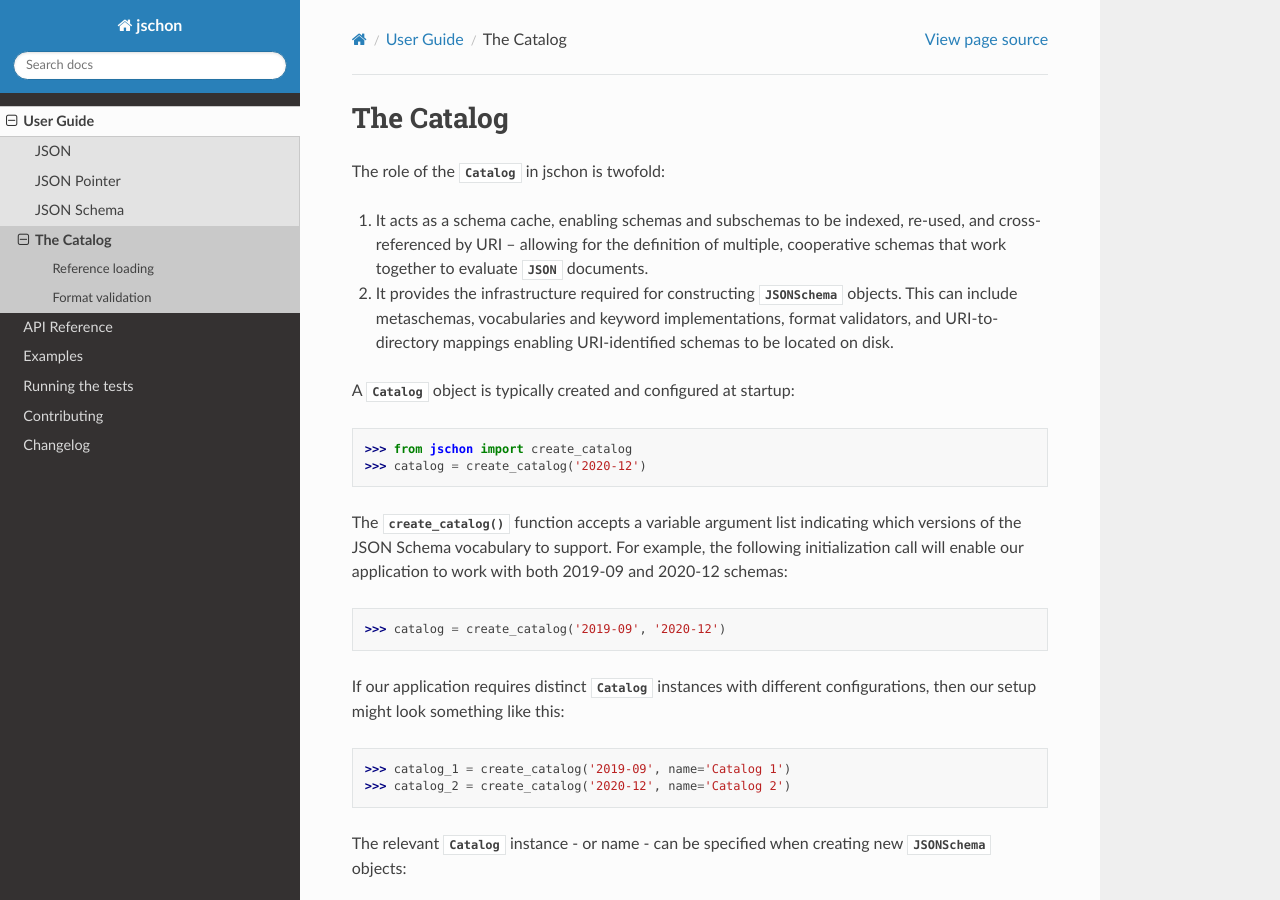
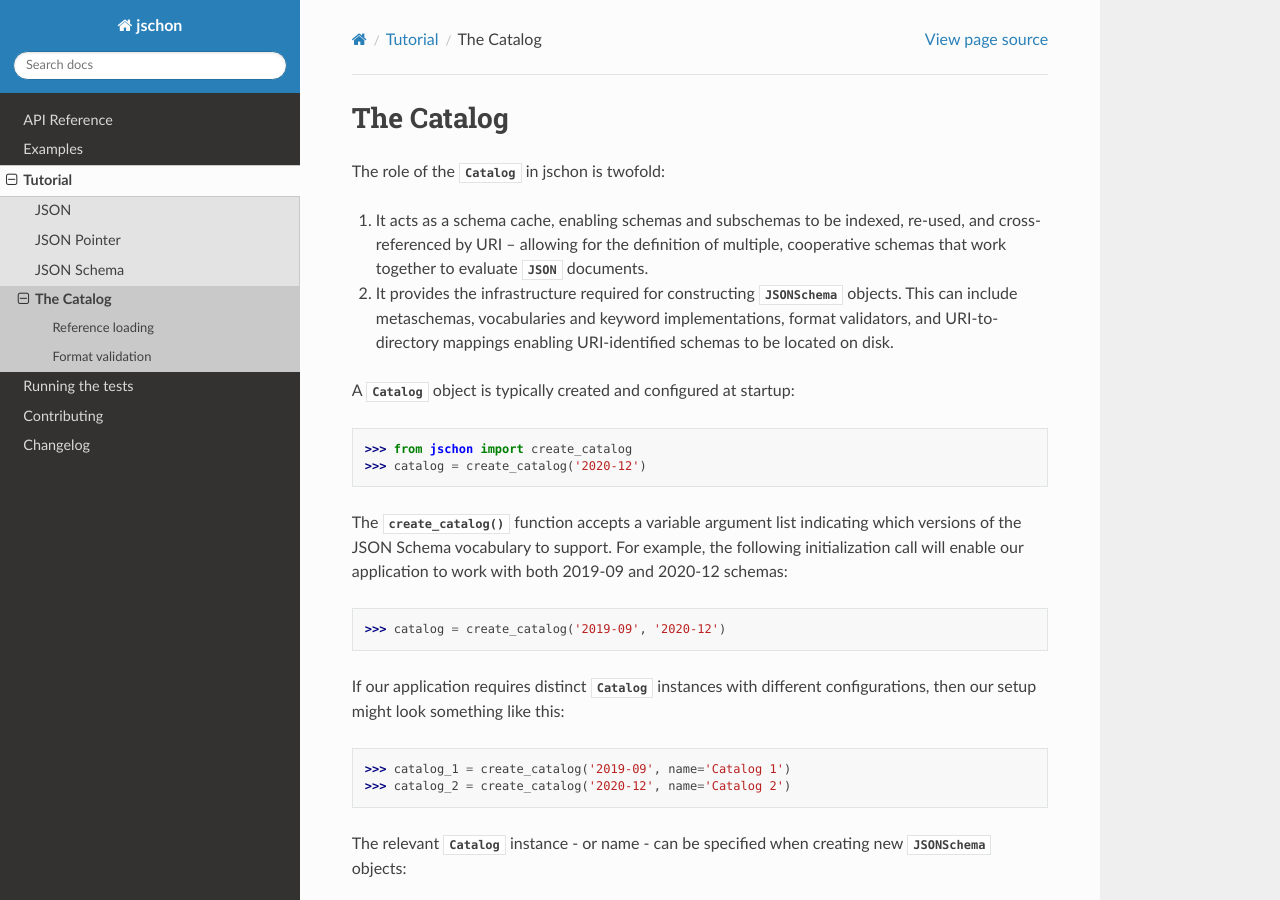
Before and after one commit to marksparkza/jschon, a Sphinx documentation site: the page built from docs/tutorial/catalog.rst, in a window 1280 px wide and 900 px high. Built offline with Sphinx 7.4.7 and the Read the Docs theme 2.0.0, drawn with Linux system fonts in a browser that asks for light colours.

Commit message:
Rename user guide to tutorial
It's a tutorial.

```diff
--- a/docs/guide.rst
+++ /dev/null
@@ -1,8 +0,0 @@
-User Guide
-==========
-.. toctree::
-
-    guide/json
-    guide/jsonpointer
-    guide/jsonschema
-    guide/catalog
--- a/docs/index.rst
+++ b/docs/index.rst
@@ -3,9 +3,9 @@
 .. toctree::
     :hidden:
 
-    guide
     api
     examples
+    tutorial
     testing
     contributing
     changelog
```
Also changed, not shown: docs/tutorial.rst (added, +8 -0 lines), docs/tutorial/catalog.rst (renamed from docs/guide/catalog.rst), docs/tutorial/json.rst (renamed from docs/guide/json.rst), docs/tutorial/jsonpointer.rst (renamed from docs/guide/jsonpointer.rst), docs/tutorial/jsonschema.rst (renamed from docs/guide/jsonschema.rst).
